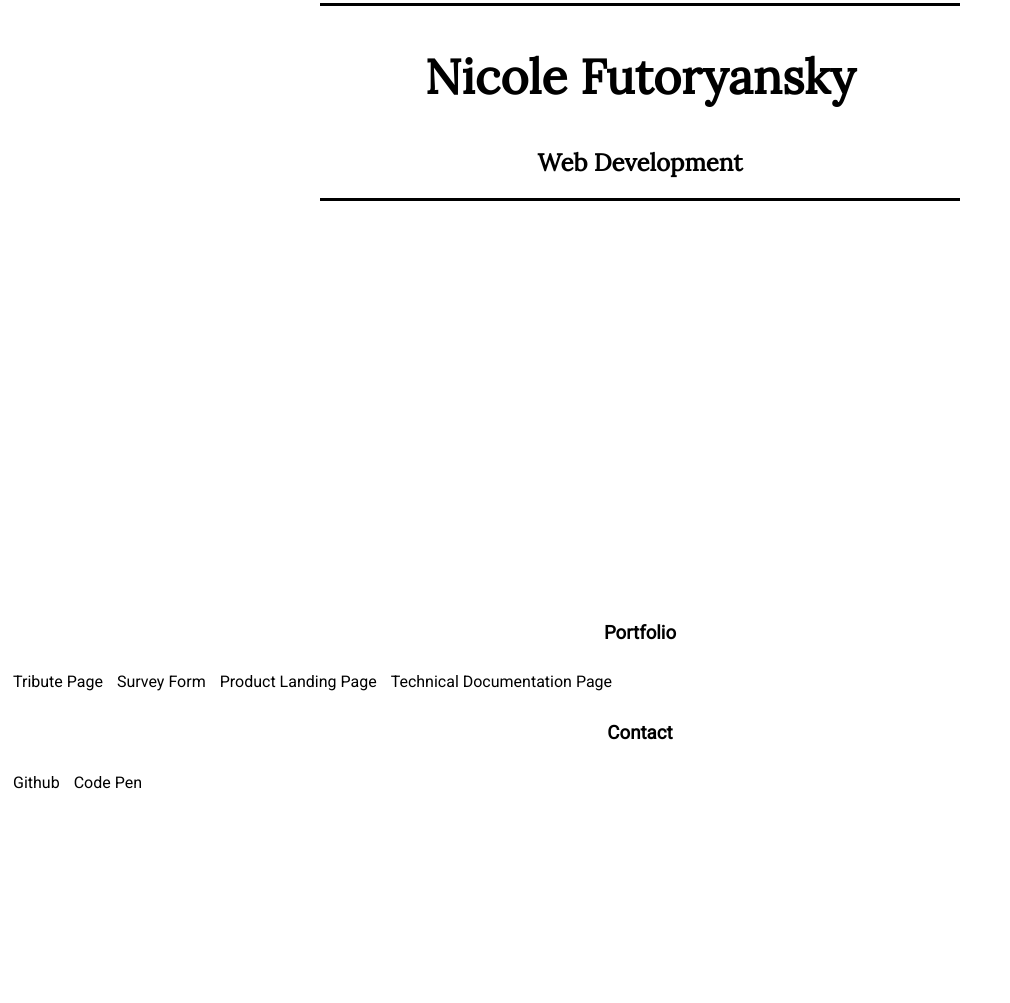
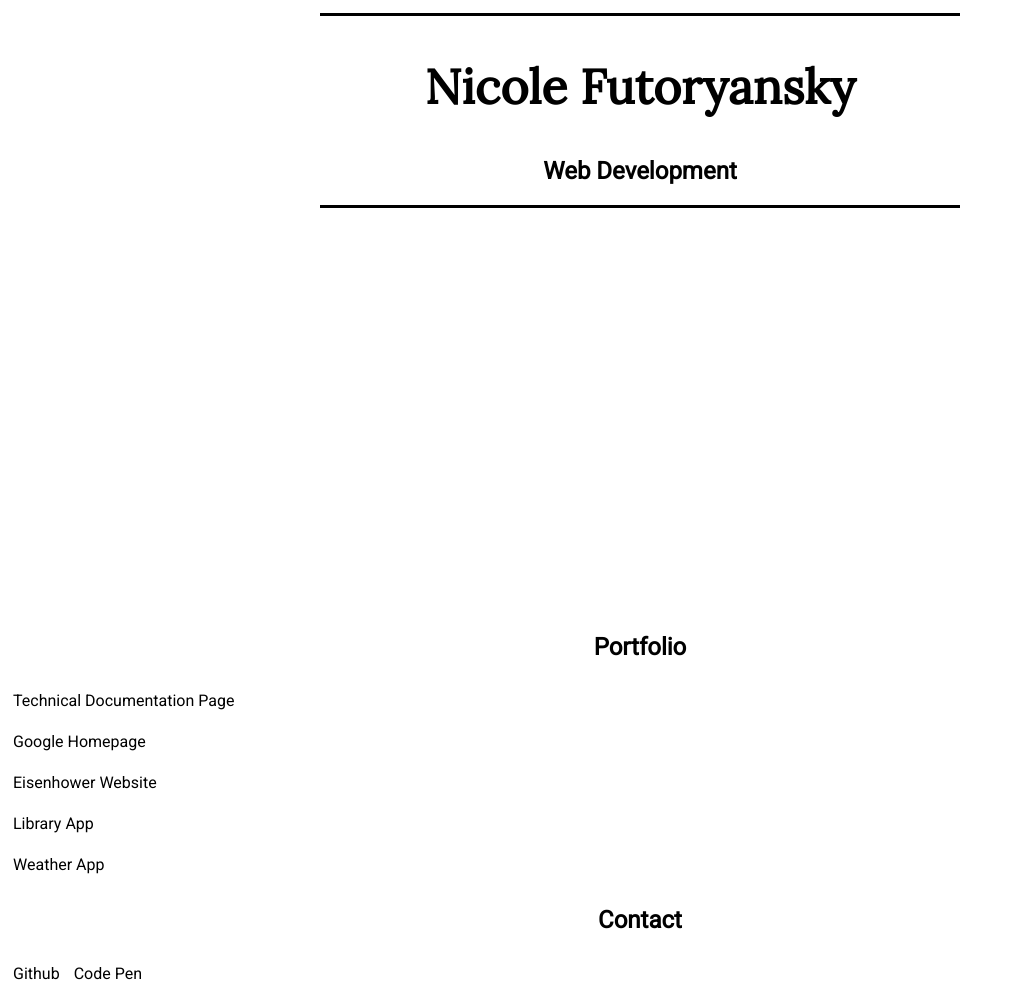
Before and after one commit to nicolefutor/nicolefutor.github.io, a plain HTML site: page index.html in a window 1280 px wide. Shown: the part 279-1282 px from the top of the page, without its empty margins (0-1010 px from the left). Before the commit the page ends 1091 px from the top, so only its background shows below. Drawn offline with Linux system fonts and the light colour scheme.

Commit message:
Updates website

```diff
--- a/index.html
+++ b/index.html
@@ -5,6 +5,7 @@
     <meta name="viewport" content="width=device-width, initial-scale=1.0">
     <title>Nicole Futoryansky</title>
     <link rel='stylesheet' href='style.css'/>
+    <link rel='icon' href='favicon.png' />
 </head>
 <body>
     <nav id="navbar">
@@ -23,15 +24,26 @@
       </section>
 
       <section id="projects">
-        <h3>Portfolio</h3>
-        <a href="https://codepen.io/maya_futor/full/gKddwo/" class="project-tile">Tribute Page</a>
-        <a href="https://codepen.io/maya_futor/full/KerQOz" class="project-tile">Survey Form</a>
-        <a href="https://codepen.io/maya_futor/full/xzMPmW" class="project-tile">Product Landing Page</a>
-        <a href="https://codepen.io/maya_futor/full/jpEarb" class="project-tile">Technical Documentation Page</a>
-      </section>
+        <h2>Portfolio</h2>
+        <div>
+            <a href="https://codepen.io/maya_futor/full/jpEarb" class="project-tile">Technical Documentation Page</a>
+        </div>
+        <div>
+            <a href='https://nicolefutor.github.io/google-homepage' class='project-tile'>Google Homepage</a>
+        </div>
+        <div>
+            <a href='https://nicolefutor.github.io/eisenhower-website' class='project-tile'>Eisenhower Website</a>
+        </div>
+        <div>
+            <a href='https://nicolefutor.github.io/library' class='project-tile'>Library App</a>
+        </div>
+        <div>
+            <a href='https://nicolefutor.github.io/weather-app' class='project-tile'>Weather App</a>
+        </div>
+    </section>
 
       <section id="contact">
-        <h3>Contact</h3>
+        <h2>Contact</h2>
         <a href="https://github.com/maya-futor" id="profile-link" target="_blank">Github</a>
         <a href="https://codepen.io/maya_futor/" target="_blank">Code Pen</a>
       </section>
--- a/style.css
+++ b/style.css
@@ -13,7 +13,7 @@ li {
   display: inline;
 }
 
-div {
+#welcome-section div {
   border-top: 3px solid black;
   border-bottom:  3px solid black;
   width: 50vw;
@@ -41,13 +41,14 @@ a:hover {
 
 ul {
   font-family: "Roboto", sans-serif;
+  padding: 0;
 }
 
-h3, a {
+h2, a {
   font-family: "roboto", sans-serif;
 }
 
-h3 {
+h2 {
   text-align: center;
 }
 
@@ -58,17 +59,19 @@ nav {
 }
 
 li {
-  margin: 5px;
+  margin: 10px;
   display: inline-block;
 }
 
 #projects a, #contact a {
   padding: 5px;
-  display: inline-block;;
   text-align: center;
   margin-top: 5px;
   margin-bottom: 5px;
+  display: inline-block;
 }
+
+
 
 @media (max-width: 450px) {
   div {
```
Also changed, not shown: favicon.png (added).
